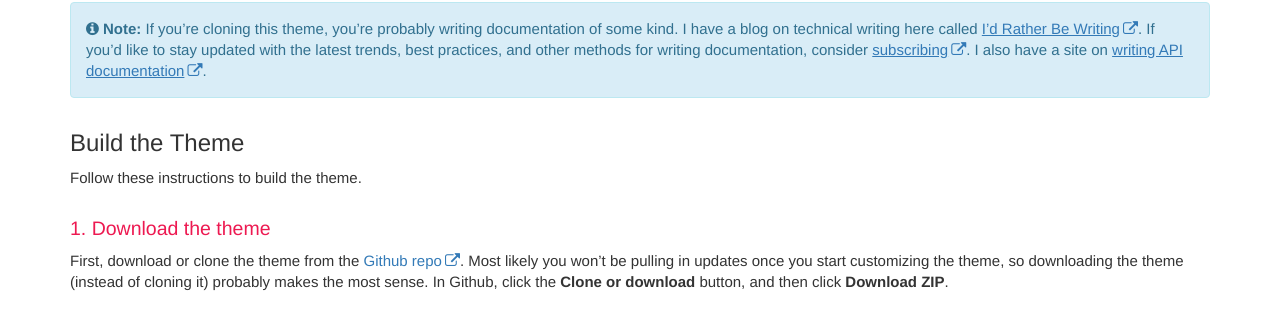
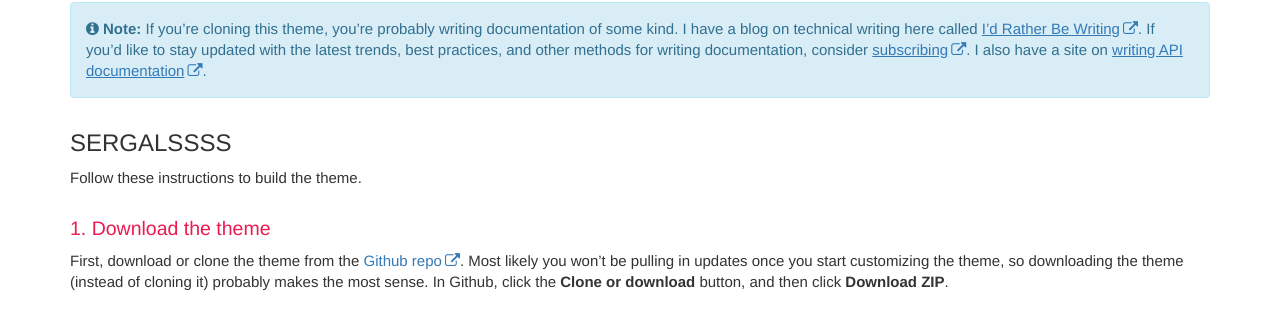
Before and after one commit to joegrover/lumunix.github.io, a Jekyll site: the page built from index.md, in a window 1280 px wide and 900 px high. Shown: the part 139-462 px from the top of the window. Built offline with Jekyll 4.4.1, drawn with Linux system fonts in a browser that asks for light colours; comment, search, counter and statistics services are not loaded.

```diff
--- a/index.md
+++ b/index.md
@@ -9,7 +9,7 @@
 
 {% include note.html content="If you're cloning this theme, you're probably writing documentation of some kind. I have a blog on technical writing here called <a alt='technical writing blog' href='http://idratherbewriting.com'>I'd Rather Be Writing</a>. If you'd like to stay updated with the latest trends, best practices, and other methods for writing documentation, consider <a href='https://tinyletter.com/tomjoht'>subscribing</a>. I also have a site on <a href='http://idratherbewriting.com/learnapidoc'>writing API documentation</a>." %}
 
-## Build the Theme
+## SERGALSSSS
 
 Follow these instructions to build the theme.
 
```
Also changed, not shown: 404.md (+1 -0 lines).
